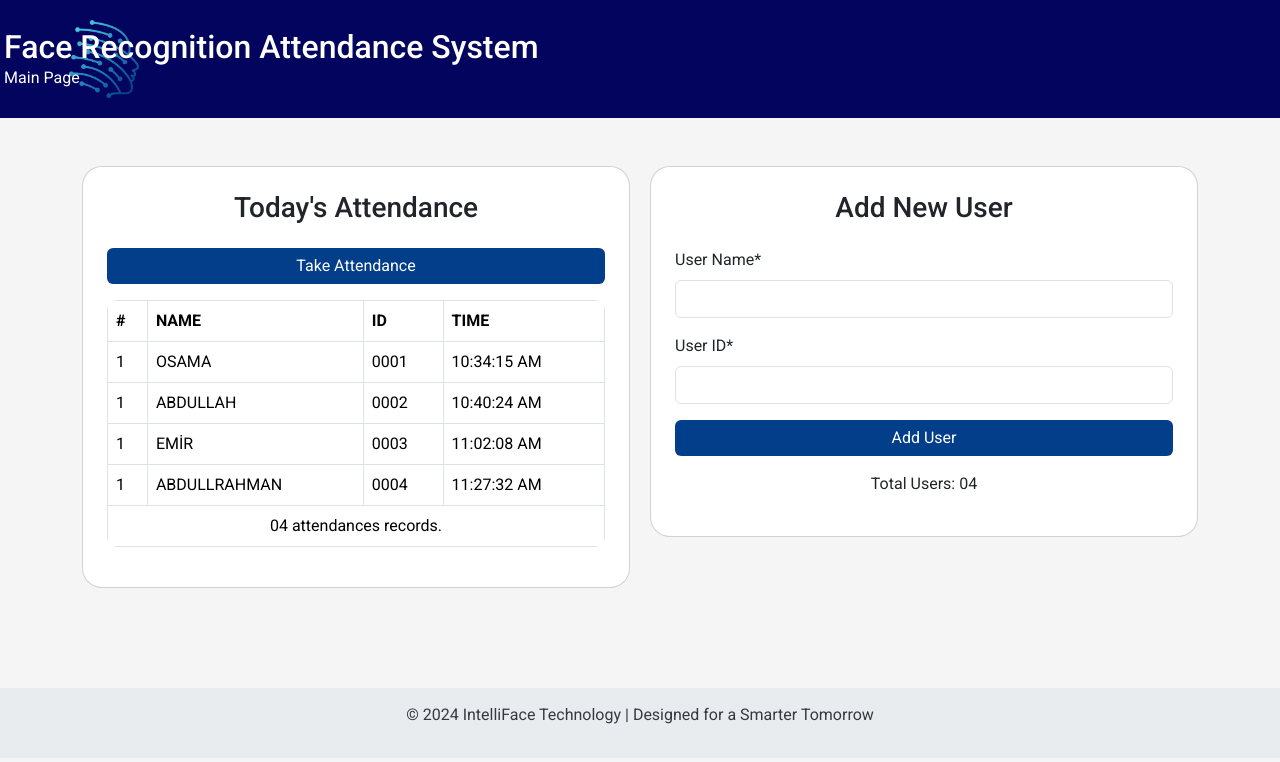
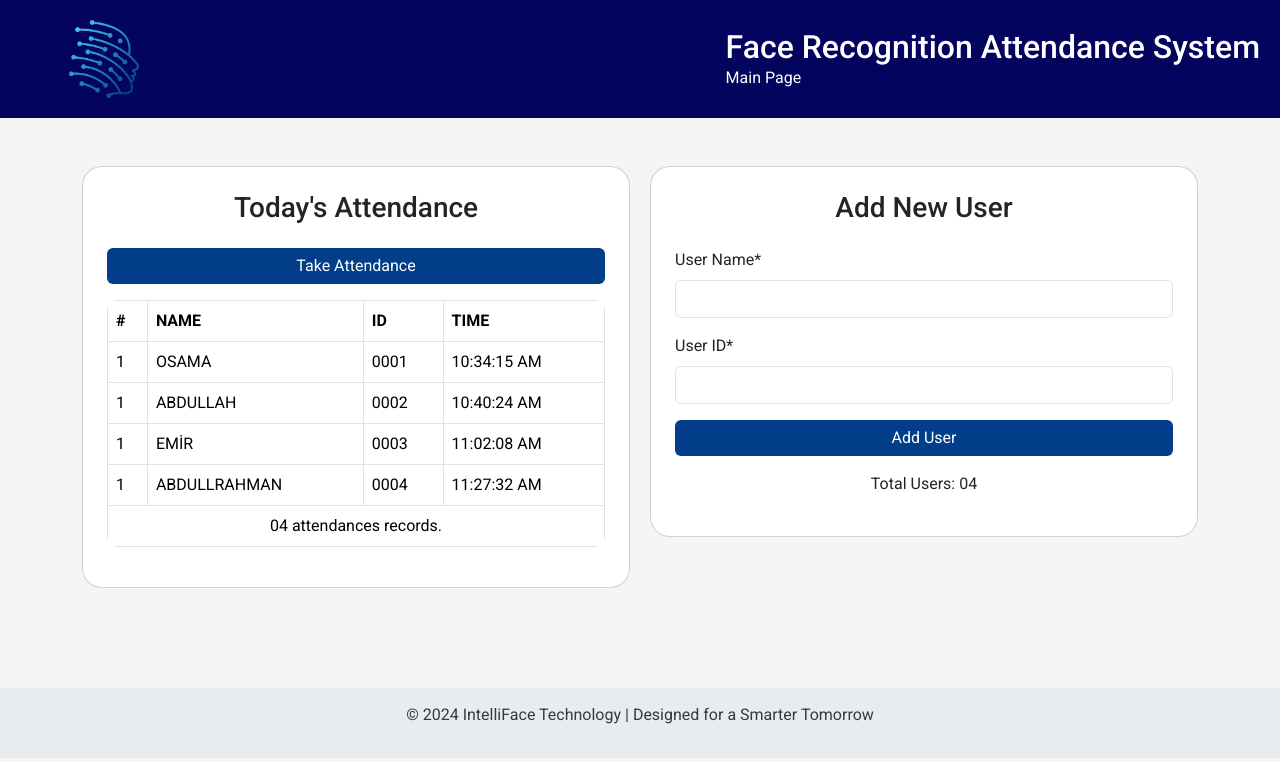
Before and after one commit to IntelliFace/attendance-system, a plain HTML site: page index.html in a window 1280 px wide. Drawn offline with nearby package versions, Linux system fonts and the light colour scheme.

Commit message:
Update styles.css

```diff
--- a/styles.css
+++ b/styles.css
@@ -27,7 +27,6 @@ body {
     flex-direction: column;
     justify-content: center;
     text-align: left;
-    transform: translateX(-135%);
     margin-left: 20px;
 }
 
```
